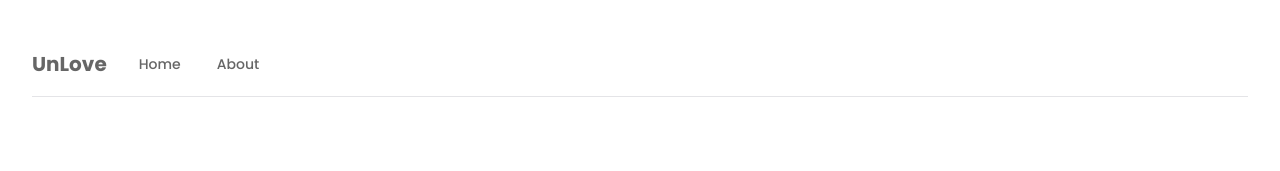
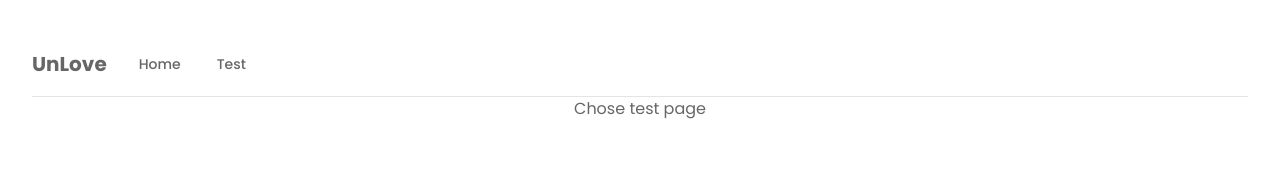
Before and after one commit to Phaoll/unlove, a React (Vite) app in the folder unlove-frontend/: page /test/2p-short in a window 1280 px wide. Before the commit this address had no page. Shown: the top 171 px of the page. Built offline with nearby package versions, Linux system fonts and the light colour scheme.

Commit message:
WIP: added two test pages

```diff
--- a/unlove-frontend/src/App.tsx
+++ b/unlove-frontend/src/App.tsx
@@ -1,8 +1,9 @@
-import { Routes, Route } from "react-router-dom";
+import { Routes, Route, Navigate } from "react-router-dom";
 import "./App.css";
 import Home from "./pages/home";
-import About from "./pages/about";
 import MainNavBar from "./components/custom/navBar";
+import Selection from "./pages/test/selection";
+import TwoPartnersShortTest from "./pages/test/2p-short";
 
 function App() {
   return (
@@ -10,7 +11,10 @@ function App() {
       <MainNavBar />
       <Routes>
         <Route path="/" element={<Home />} />
-        <Route path="/about" element={<About />} />
+        <Route path="/test" element={<Selection />}>
+          <Route index element={<Navigate to="2p-short" replace />} />
+          <Route path="2p-short" element={<TwoPartnersShortTest />} />
+        </Route>
       </Routes>
     </div>
   );
--- a/unlove-frontend/src/components/custom/navBar.tsx
+++ b/unlove-frontend/src/components/custom/navBar.tsx
@@ -34,7 +34,7 @@ export default function MainNavBar() {
                 asChild
                 className={navigationMenuTriggerStyle()}
               >
-                <Link to="/about">About</Link>
+                <Link to="/test">Test</Link>
               </NavigationMenuLink>
             </NavigationMenuList>
           </NavigationMenu>
--- /dev/null
+++ b/unlove-frontend/src/pages/test/2p-short.tsx
@@ -0,0 +1,5 @@
+function TwoPartnersShortTest() {
+  return <div>TwoPartnersShortTest Page</div>;
+}
+
+export default TwoPartnersShortTest;
--- /dev/null
+++ b/unlove-frontend/src/pages/test/selection.tsx
@@ -0,0 +1,5 @@
+function Selection() {
+  return <div>Chose test page</div>;
+}
+
+export default Selection;
```
